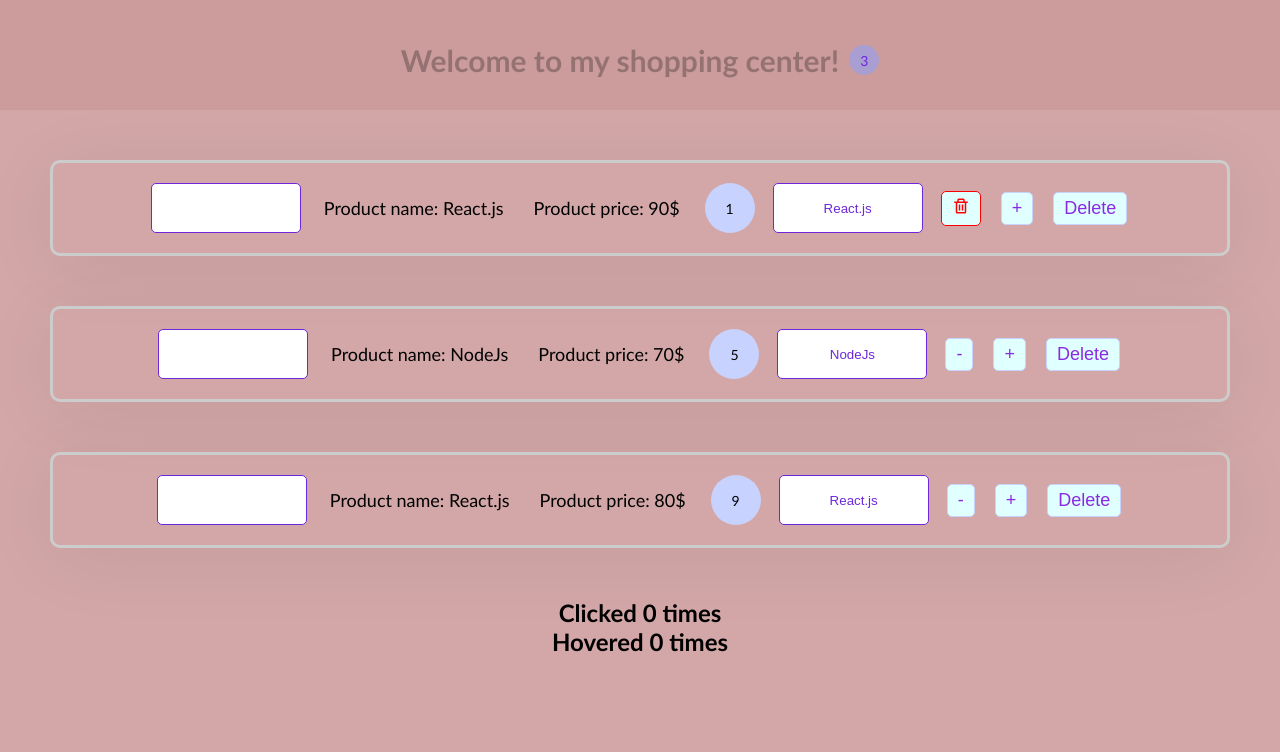
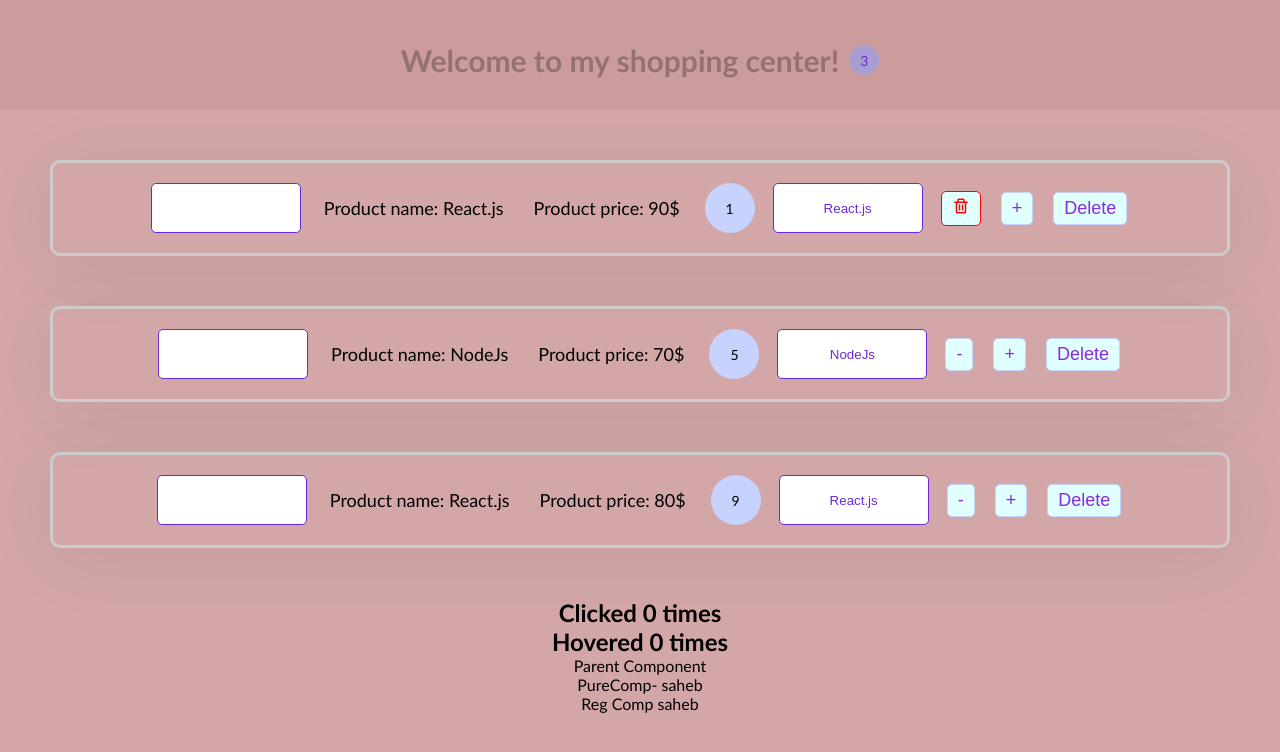
Before and after one commit to Mehrnaz-hmt/React-js-saaheb, a React (Create React App) app: page / in a window 1280 px wide. Shown: the top 752 px of the page. Built offline with nearby package versions, Linux system fonts and the light colour scheme.

Commit message:
2-49-Pure components

```diff
--- a/src/App.js
+++ b/src/App.js
@@ -10,13 +10,14 @@ import FunctionTimer from "./Components/FunctionTimer";
 import Wrapper from "./Components/hoc/Wrapper";
 import HoverCounter from './Components/hocExample/HoverCounter';
 import ClickCounter from './Components/hocExample/ClickCounter';
+import ParentComp from './Components/PureMemoComp/ParentComp';
 
 
 
 export class App extends Component {
   constructor(props) {
     super(props);
-    console.log("App.js constructor");
+    // console.log("App.js constructor");
   }
   state = {
     products: [
@@ -72,7 +73,7 @@ export class App extends Component {
   };
 
   componentDidMount() {
-    console.log("App.js componentDidMount() ");
+    // console.log("App.js componentDidMount() ");
     //Ajax :
     // Products => this.setState({Products...})
   }
@@ -81,8 +82,8 @@ export class App extends Component {
     console.log("App.js", prevState);
   }
   render() {
-    console.log("App.js render()");
-    console.log(this.props)
+    // console.log("App.js render()");
+    // console.log(this.props)
     return (
       <>
         <Navbar
@@ -98,6 +99,8 @@ export class App extends Component {
         />
         <ClickCounter/>
         <HoverCounter/>
+        <ParentComp/>
+
 
       </>
     );
--- a/src/Components/Navbar/Navbar.js
+++ b/src/Components/Navbar/Navbar.js
@@ -2,7 +2,7 @@ import React from 'react'
 import style from './navbar.module.css'
 
 export default function Navbar({totalItems}) {
-  console.log("Navbar.js render()")
+  // console.log("Navbar.js render()")
   return (
     <div className={style.navbarr}>
       <h2>Welcome to my shopping center!</h2>
--- a/src/Components/Product/Product.js
+++ b/src/Components/Product/Product.js
@@ -10,7 +10,7 @@ export default function Product({
   onIncrement,
   children,
 }) {
-  console.log("Product.js render()");
+  // console.log("Product.js render()");
   const [userName, setUsername] = useState("");
 
   const changeHandler = (e) => {
--- a/src/Components/ProductList/ProductList.js
+++ b/src/Components/ProductList/ProductList.js
@@ -32,10 +32,10 @@ export default class ProductList extends Component {
 
 
   componentDidMount() {
-    console.log("ProductList.js componentDidMount()");
+    // console.log("ProductList.js componentDidMount()");
   }
   render() {
-    console.log("ProductList.js render()");
+    // console.log("ProductList.js render()");
     return (
       <div>
         {/* {!this.state.products.length ? ( //length == 0 => !falsy == truthy length == 2 !truthy == falsy
--- /dev/null
+++ b/src/Components/PureMemoComp/ParentComp.js
@@ -0,0 +1,24 @@
+import React, { PureComponent } from "react";
+import RegComp from "./RegComp";
+import PureComp from "./PureComp";
+
+export default class ParentComp extends PureComponent {
+  state = {
+    name: "saheb",
+  };
+  componentDidMount() {
+    setInterval(() => {
+      this.setState({ name: "saheb" });
+    }, 1000);
+  }
+  render() {
+    console.log("Parent Com ---------------------------")
+    return (
+      <div>
+        Parent Component
+        <PureComp name={this.state.name} />
+        <RegComp name={this.state.name} />
+      </div>
+    );
+  }
+}
--- /dev/null
+++ b/src/Components/PureMemoComp/PureComp.js
@@ -0,0 +1,10 @@
+import React, { PureComponent } from 'react'
+
+export default class PureComp extends PureComponent {
+  render() {
+      console.log("Pure Comp")
+    return (
+      <div>PureComp- {this.props.name}</div>
+    )
+  }
+}
--- /dev/null
+++ b/src/Components/PureMemoComp/RegComp.js
@@ -0,0 +1,10 @@
+import React, { Component } from 'react'
+
+export default class RegComp extends Component {
+  render() {
+    console.log("Reg Comp")
+    return (
+      <div>Reg Comp {this.props.name}</div>
+    )
+  }
+}
```
